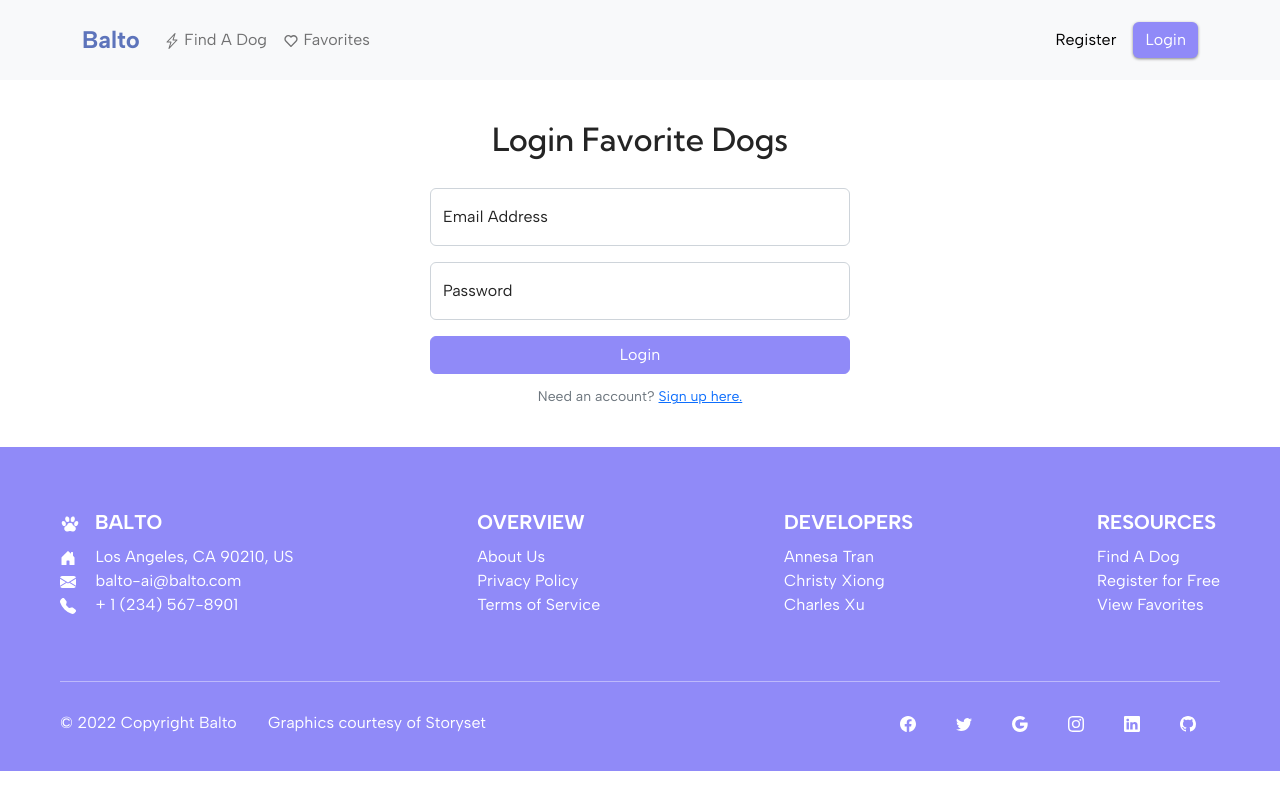
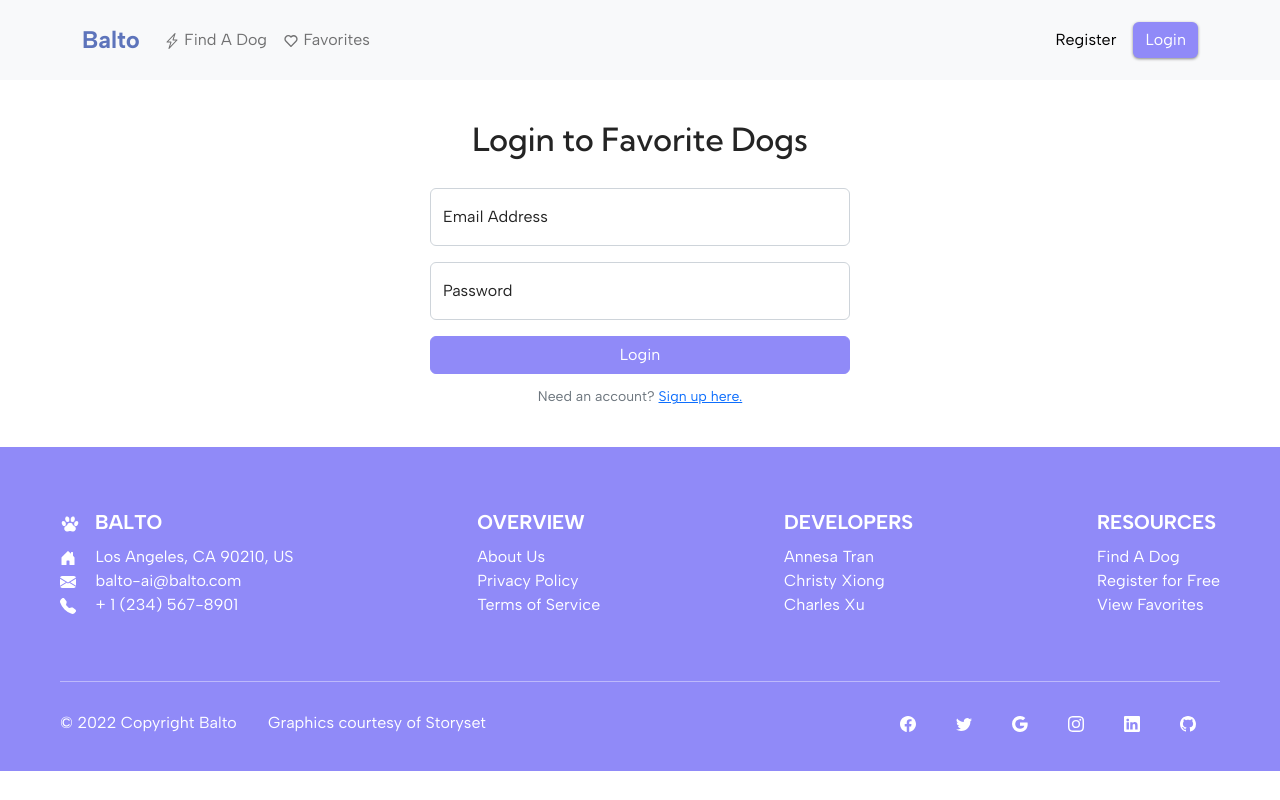
Before and after one commit to Balto-ai/balto-app, a React (Create React App) app in the folder balto-ui/: page /star in a window 1280 px wide. Built offline with nearby package versions, Linux system fonts and the light colour scheme.

Commit message:
Small edit to LoginToAccess login header

```diff
--- a/balto-ui/src/components/LoginToAccess/LoginToAccess.jsx
+++ b/balto-ui/src/components/LoginToAccess/LoginToAccess.jsx
@@ -10,7 +10,7 @@ import ErrorDog from './image/Error Naughty Dog.svg'
 export default function LoginToAccess() {
 
   return (
-      <LoginForm formHeader={"Login Favorite Dogs"} />
+      <LoginForm formHeader={"Login to Favorite Dogs"} />
   )
 
   // return (
```
